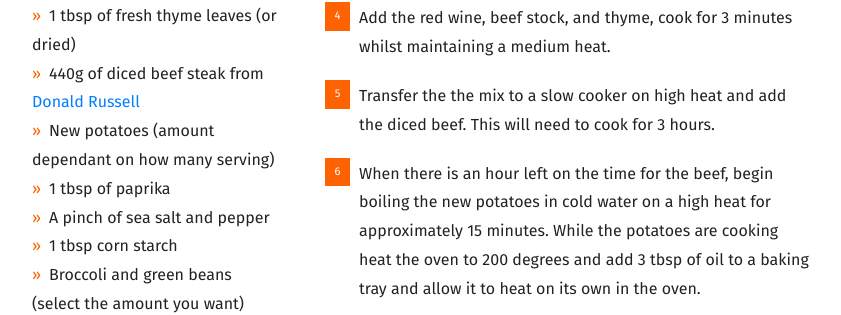
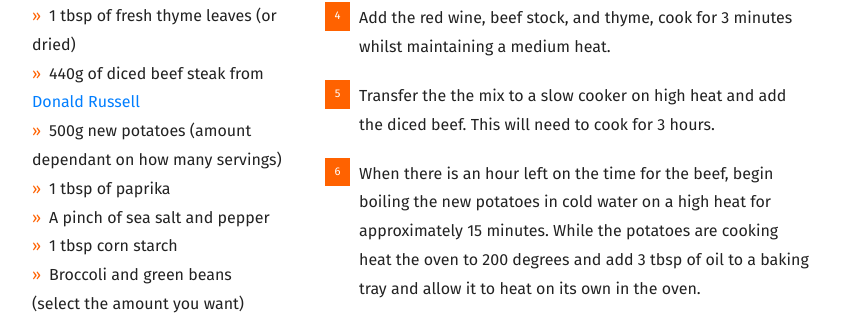
Before and after one commit to UnclearMist/UnclearMist.github.io, a Jekyll site: the page built from _posts/2020-10-28-Beef-red-wine-sauce-sauteed-veg-potatoes.md, in a window 1280 px wide and 900 px high, scrolled down 1300 px. Shown: the part 139-454 px from the top of the window, without its empty margins (58-899 px from the left). Built offline with Jekyll 4.4.1, drawn with Linux system fonts in a browser that asks for light colours; nearby versions of some CDN libraries; some web fonts are replaced.

Commit message:
Update 2020-10-28-Beef-red-wine-sauce-sauteed-veg-potatoes.md

```diff
--- a/_posts/2020-10-28-Beef-red-wine-sauce-sauteed-veg-potatoes.md
+++ b/_posts/2020-10-28-Beef-red-wine-sauce-sauteed-veg-potatoes.md
@@ -18,7 +18,7 @@ recipe:
     * 1 beef stock cube (in 200 ml of boiling water)
     * 1 tbsp of fresh thyme leaves (or dried)
     * 440g of diced beef steak from [Donald Russell](https://www.donaldrussell.com/diced-beef-steak.html)
-    * New potatoes (amount dependant on how many serving)
+    * 500g new potatoes (amount dependant on how many servings)
     * 1 tbsp of paprika
     * A pinch of sea salt and pepper
     * 1 tbsp corn starch
```
